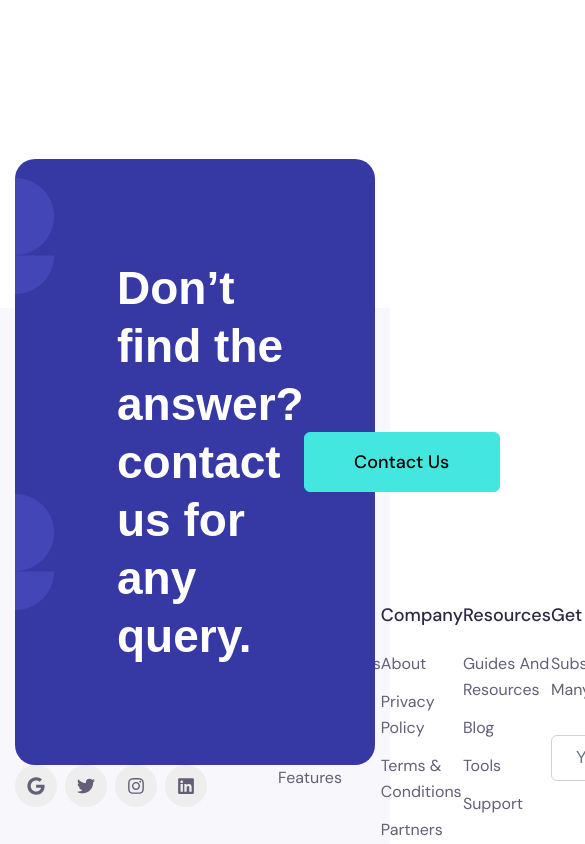
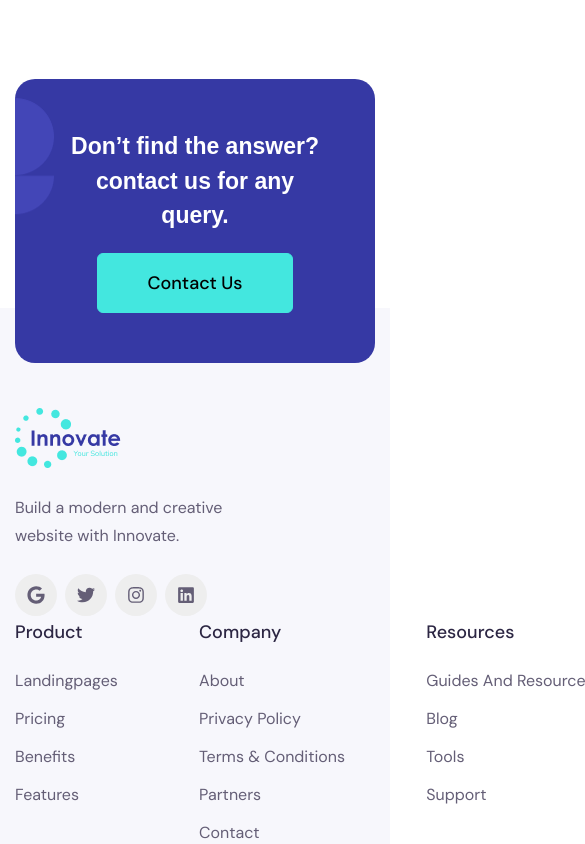
Before and after one commit to iyiu9akhan/innovate-RTB, a React (Vite) app: page / in a window 390 px wide. Shown: the part 10240-11084 px from the top of the page, 585 px wide, since content can reach past the window. Built offline with nearby package versions, Linux system fonts and the light colour scheme; a web font is replaced by a local one.

Commit message:
windows: responsive - contact section solved

```diff
--- a/src/components/Contact/Contact.jsx
+++ b/src/components/Contact/Contact.jsx
@@ -4,13 +4,13 @@ import Button from "../Layout/Button";
 
 const Contact = () => {
   return (
-    <div className="relative h-[309px] bg-white pt-[160px]">
+    <div className="relative h-[309px] bg-white pt-[80px] md:pt-[160px]">
       <Container>
-        <div className="   bg-blueBtn-color rounded-[20px] px-[102px] py-[100px] flex justify-between items-center bg-[url('/src/assets/contact/texture.png')] ">
-          <h1 className="font-primary font-bold text-[46px] leading-[58px] text-white w-[577px]">
+        <div className="flex flex-col bg-blueBtn-color rounded-[20px] px-[50px] md:px-[102px] py-[50px] md:py-[100px] md:flex justify-between items-center bg-[url('/src/assets/contact/texture.png')] ">
+          <h1 className="text-center mb-[20px] md:mb-0 font-primary font-bold text-[23px] md:text-[46px] md:leading-[58px] text-white md:w-[577px]">
             Don’t find the answer? contact us for any query.
           </h1>
-          <Button className="bg-btn !text-black border-btn !border-1 hover:!border-btn hover:!text-white">
+          <Button className=" bg-btn !text-black border-btn !border-1 hover:!border-btn hover:!text-white">
             contact us
           </Button>
         </div>
--- a/src/components/Footer/Footer.jsx
+++ b/src/components/Footer/Footer.jsx
@@ -56,9 +56,9 @@ function Footer() {
     },
   ];
   return (
-    <div className="bg-[#F7F7FC] pt-[291px]">
+    <div className="bg-[#F7F7FC] pt-[100px] md:pt-[291px]">
       <Container>
-        <div className="pb-[86px] flex justify-between">
+        <div className="pb-[86px] md:flex justify-between">
           <div>
             <img
               src={footer_logo}
```
